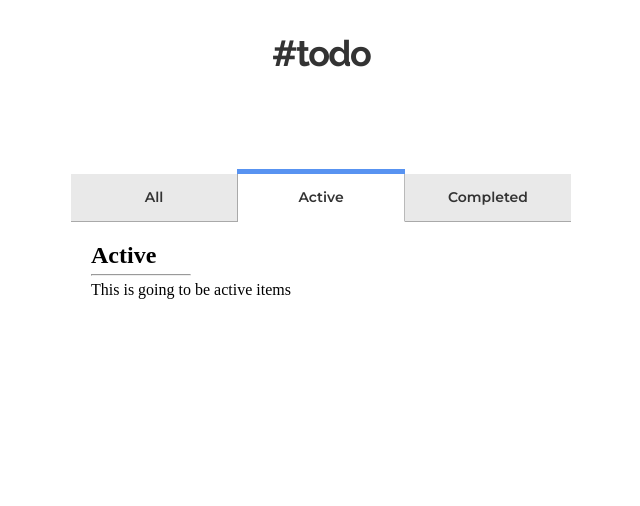
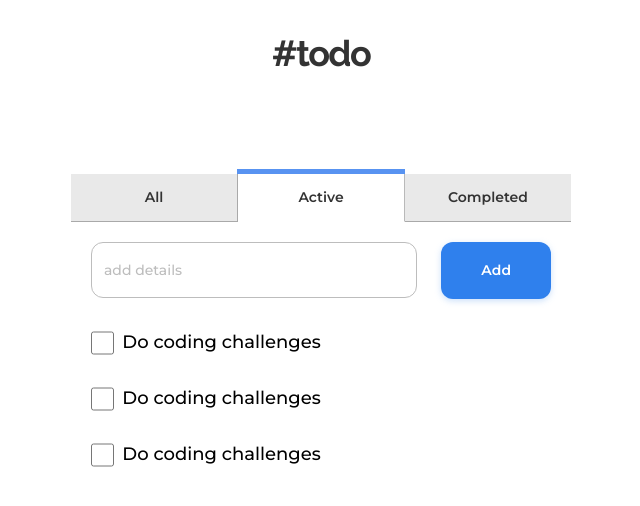
Before and after one commit to hitmaizer/todo-list, a React (Create React App) app: page / in a window 1280 px wide. Both pictures are taken after a click on the button "Active". Shown: the top 506 px of the page, without its empty margins (319-959 px from the left). Built offline with nearby package versions, Linux system fonts and the light colour scheme.

Commit message:
hard coded jsx markup for all tabs

```diff
--- a/src/components/Tabs.jsx
+++ b/src/components/Tabs.jsx
@@ -1,3 +1,4 @@
+import { DeleteBin7 } from '@styled-icons/remix-line/DeleteBin7'
 
 function Tabs(props) {
 
@@ -6,31 +7,32 @@ function Tabs(props) {
     <div className="container">
       <div className="bloc-tabs">
         <button
-          className={props.state === 1 ? "tabs active-tabs" : "tabs"}
-          onClick={() => props.clickHandler(1)}>
+        className={props.state === 1 ? "tabs active-tabs" : "tabs"}
+        onClick={() => props.clickHandler(1)}
+        >
           <span className="tab__title">
             All
           </span>
         </button>
         <button
-          className={props.state === 2 ? "tabs active-tabs" : "tabs"}
-          onClick={() => props.clickHandler(2)}>
+        className={props.state === 2 ? "tabs active-tabs" : "tabs"}
+        onClick={() => props.clickHandler(2)}
+        >
           <span className="tab__title">
             Active
           </span>
         </button>
         <button
-          className={props.state === 3 ? "tabs active-tabs" : "tabs"}
-          onClick={() => props.clickHandler(3)}>
+        className={props.state === 3 ? "tabs active-tabs" : "tabs"}
+        onClick={() => props.clickHandler(3)}
+        >
           <span className="tab__title">
             Completed
           </span>
         </button>
       </div>
-
       <div className="content-tabs">
-        <div
-          className={props.state === 1 ? "content  active-content" : "content"}>
+        <div className={props.state === 1 ? "content  active-content" : "content"}>
           <div className="input__container flex-row">
             <input type="text" className="alltab__input" placeholder="add details" />
             <button className="alltab__btn">
@@ -38,7 +40,6 @@ function Tabs(props) {
             </button>
           </div>
           <div className="alltab__content flex-col">
-
             <div className="content__item flex-row">
               <input type="checkbox" className="item__checkbox" />
               <p className="item__description">Do coding challenges</p>
@@ -51,26 +52,41 @@ function Tabs(props) {
               <input type="checkbox" className="item__checkbox" />
               <p className="item__description">Do coding challenges</p>
             </div>
-
           </div>
         </div>
 
-        <div
-          className={props.state === 2 ? "content  active-content" : "content"}>
-          <h2>Active</h2>
-          <hr />
-          <p>
-            This is going to be active items
-          </p>
+        <div className={props.state === 2 ? "content  active-content" : "content"}>
+          <div className="input__container flex-row">
+            <input type="text" className="alltab__input" placeholder="add details" />
+            <button className="alltab__btn">
+              <span className="btn__text">Add</span>
+            </button>
+          </div>
+          <div className="alltab__content flex-col">
+            <div className="content__item flex-row">
+              <input type="checkbox" className="item__checkbox" />
+              <p className="item__description">Do coding challenges</p>
+            </div>
+            <div className="content__item flex-row">
+              <input type="checkbox" className="item__checkbox" />
+              <p className="item__description">Do coding challenges</p>
+            </div>
+            <div className="content__item flex-row">
+              <input type="checkbox" className="item__checkbox" />
+              <p className="item__description">Do coding challenges</p>
+            </div>
+          </div>
         </div>
 
-        <div
-          className={props.state === 3 ? "content  active-content" : "content"}>
-          <h2>Completed</h2>
-          <hr />
-          <p>
-            This is going to be completed items plus delete
-          </p>
+        <div className={props.state === 3 ? "content  active-content" : "content"}>
+        <div className="alltab__content flex-col">
+            <div className="content__item flex-row">
+              <input type="checkbox" selected className="item__checkbox" />
+              <p className="item__description item__description--completed">Do coding challenges</p>
+              <DeleteBin7 size="24px" className="item__icon" />
+
+            </div>
+          </div>
         </div>
       </div>
     </div>
```
